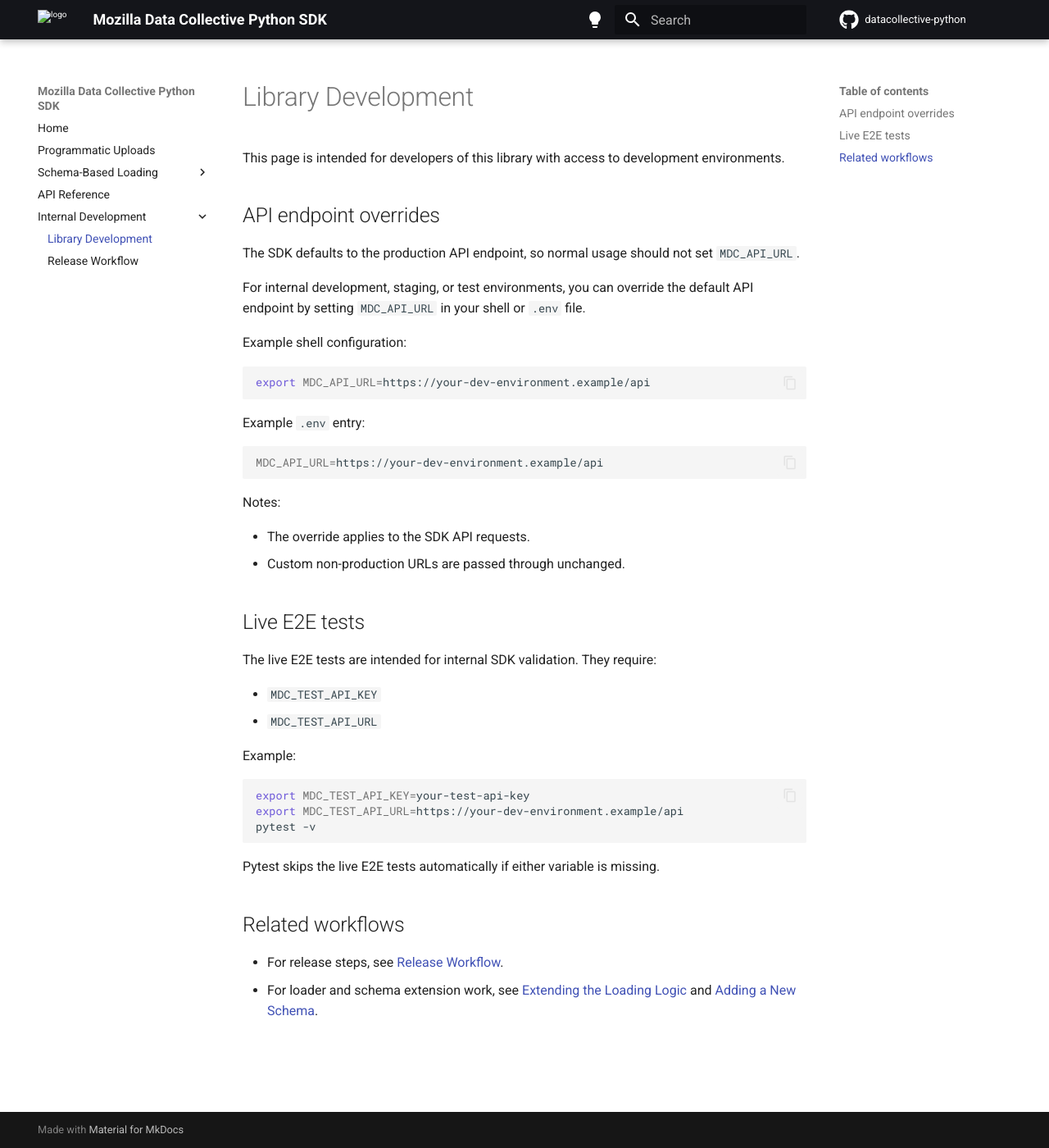
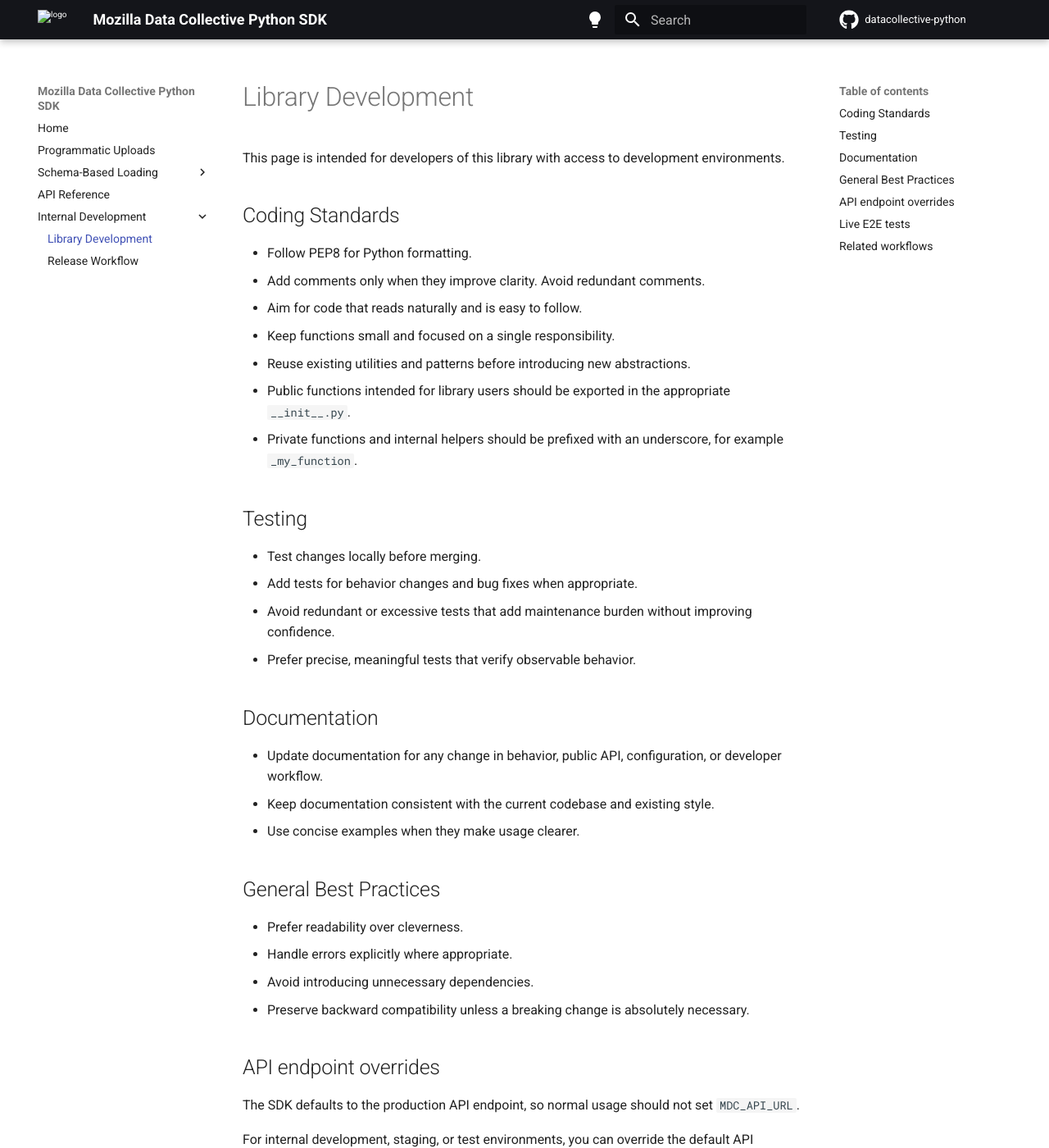
Before and after one commit to Mozilla-Data-Collective/datacollective-python, an MkDocs documentation site: the page built from docs/library_development.md, in a window 1280 px wide and 1400 px high. Shown: the whole window at 82% size. Built offline with MkDocs 1.6.1 and Material for MkDocs 9.7.7, drawn with Linux system fonts in a browser that asks for light colours; comment, search, counter and statistics services are not loaded.

Commit message:
Update library_development.md

```diff
--- a/docs/library_development.md
+++ b/docs/library_development.md
@@ -1,6 +1,36 @@
 # Library Development
 
 This page is intended for developers of this library with access to development environments.
+
+## Coding Standards
+
+- Follow PEP8 for Python formatting.
+- Add comments only when they improve clarity. Avoid redundant comments.
+- Aim for code that reads naturally and is easy to follow.
+- Keep functions small and focused on a single responsibility.
+- Reuse existing utilities and patterns before introducing new abstractions.
+- Public functions intended for library users should be exported in the appropriate `__init__.py`.
+- Private functions and internal helpers should be prefixed with an underscore, for example `_my_function`.
+
+## Testing
+
+- Test changes locally before merging.
+- Add tests for behavior changes and bug fixes when appropriate.
+- Avoid redundant or excessive tests that add maintenance burden without improving confidence.
+- Prefer precise, meaningful tests that verify observable behavior.
+
+## Documentation
+
+- Update documentation for any change in behavior, public API, configuration, or developer workflow.
+- Keep documentation consistent with the current codebase and existing style.
+- Use concise examples when they make usage clearer.
+
+## General Best Practices
+
+- Prefer readability over cleverness.
+- Handle errors explicitly where appropriate.
+- Avoid introducing unnecessary dependencies.
+- Preserve backward compatibility unless a breaking change is absolutely necessary.
 
 ## API endpoint overrides
 
```
